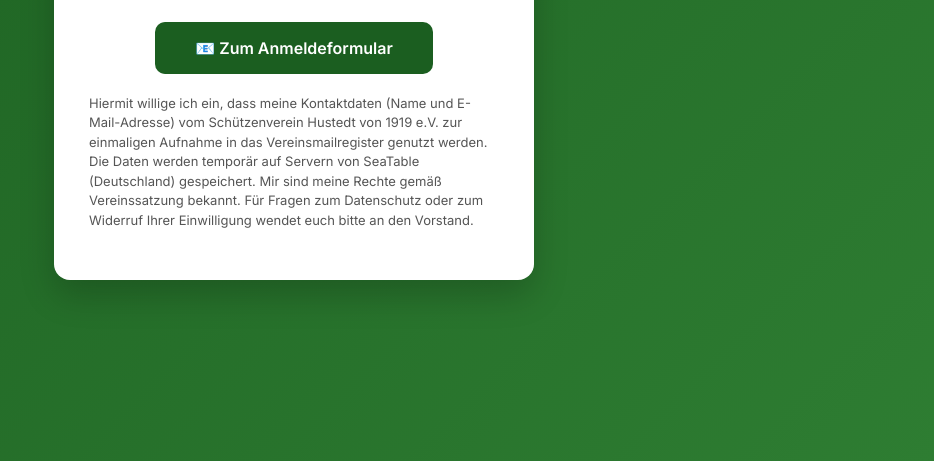
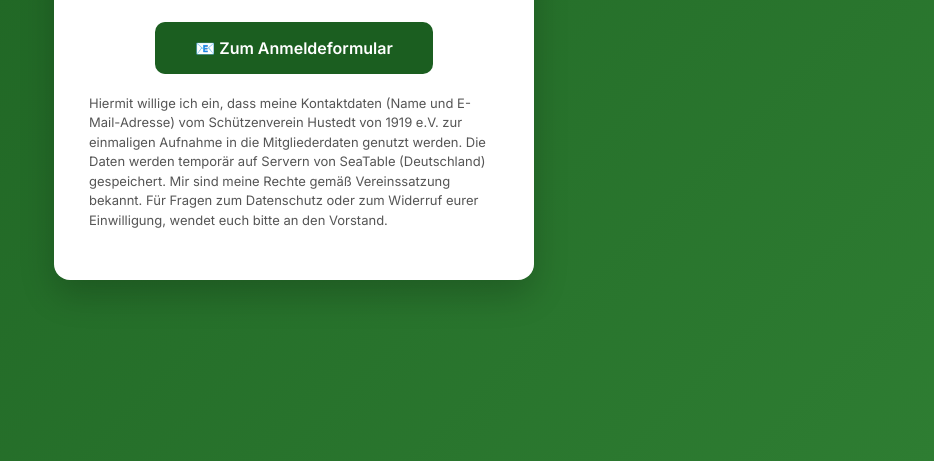
Before and after one commit to Schutzenverein-Hustedt-von-1919-e-V/Mailanmeldung, a plain HTML site: page index.html in a window 1280 px wide. Shown: the part 339-800 px from the top of the page, without its empty margins (346-1280 px from the left). Drawn offline with Linux system fonts and the light colour scheme.

Commit message:
Update index.html

```diff
--- a/index.html
+++ b/index.html
@@ -118,7 +118,7 @@
     </a>
 
     <div class="ds">
-      Hiermit willige ich ein, dass meine Kontaktdaten (Name und E-Mail-Adresse) vom Schützenverein Hustedt von 1919 e.V. zur einmaligen Aufnahme in das Vereinsmailregister genutzt werden. Die Daten werden temporär auf Servern von SeaTable (Deutschland) gespeichert. Mir sind meine Rechte gemäß Vereinssatzung bekannt. Für Fragen zum Datenschutz oder zum Widerruf Ihrer Einwilligung wendet euch bitte an den Vorstand.
+      Hiermit willige ich ein, dass meine Kontaktdaten (Name und E-Mail-Adresse) vom Schützenverein Hustedt von 1919 e.V. zur einmaligen Aufnahme in die Mitgliederdaten genutzt werden. Die Daten werden temporär auf Servern von SeaTable (Deutschland) gespeichert. Mir sind meine Rechte gemäß Vereinssatzung bekannt. Für Fragen zum Datenschutz oder zum Widerruf eurer Einwilligung, wendet euch bitte an den Vorstand.
     </div>
   </div>
 
```
